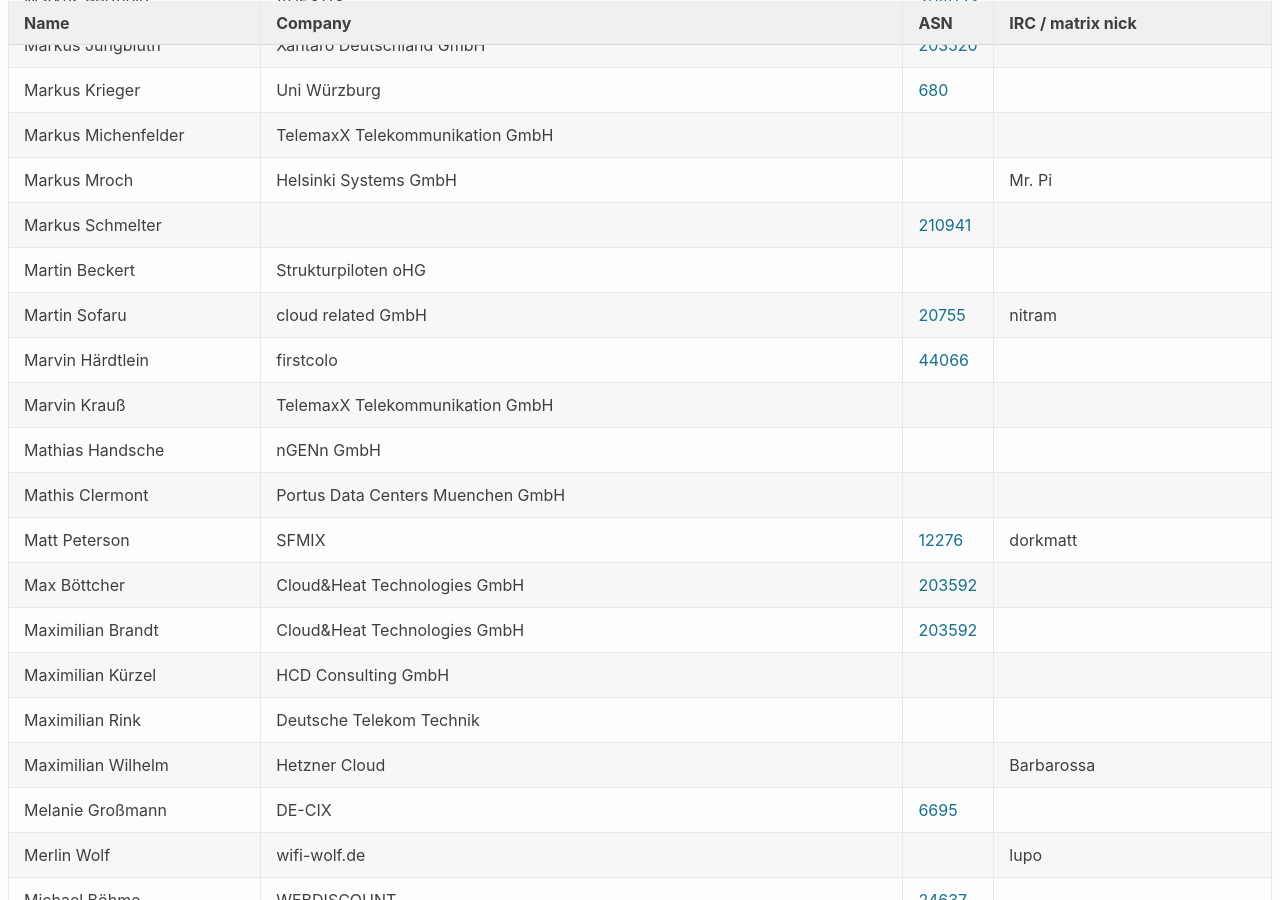
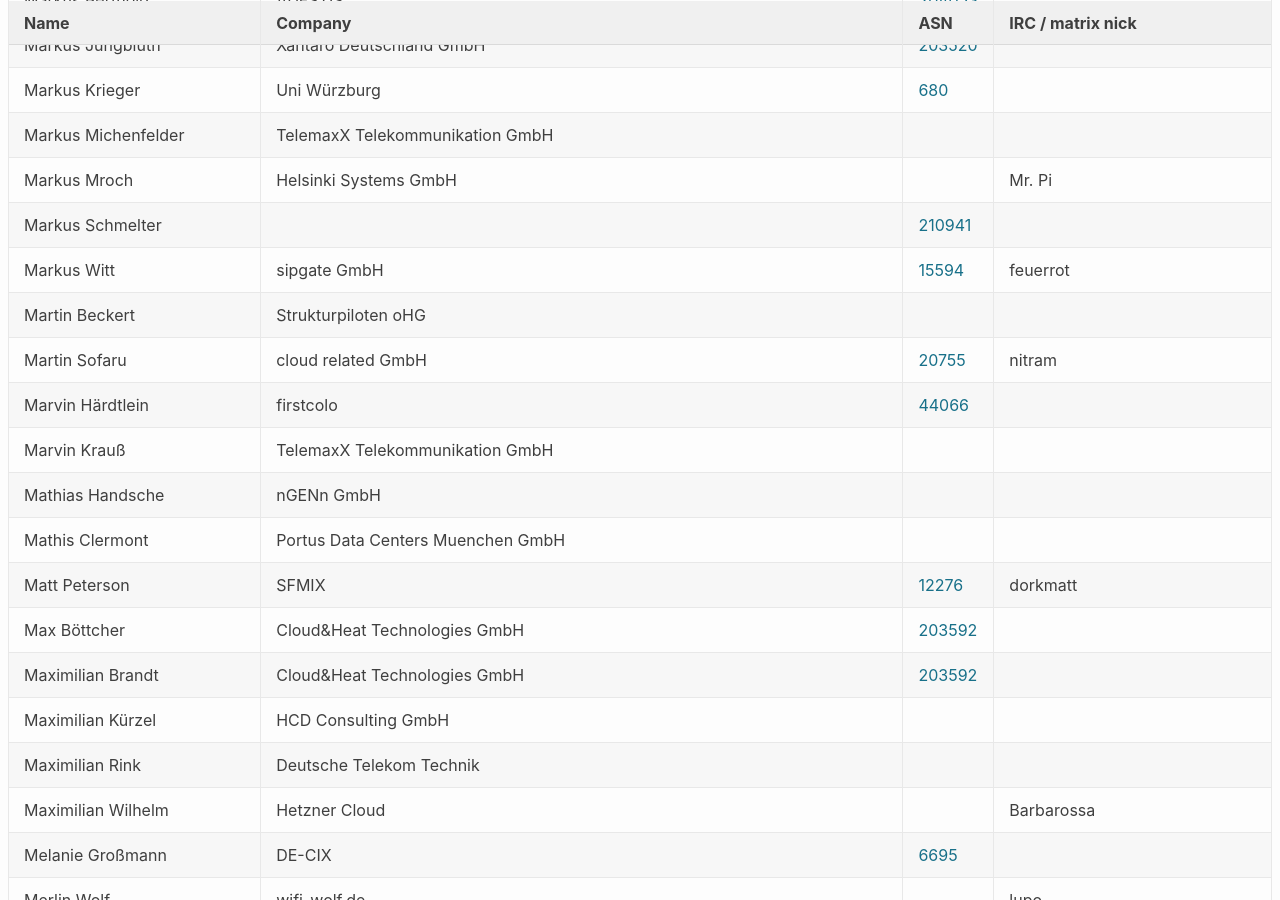
Before and after one commit to denog/pretix-attendeelist, a Jekyll site: the page built from denog17/index.markdown, in a window 1280 px wide and 900 px high, scrolled down 7759 px. Built offline with Jekyll 4.4.1, drawn with Linux system fonts in a browser that asks for light colours.

Commit message:
Latest data: Thu Jul 17 13:02:47 UTC 2025

```diff
--- a/_data/attendees_denog17_onsite.json
+++ b/_data/attendees_denog17_onsite.json
@@ -1044,6 +1044,12 @@
     "asn": "210941"
   },
   {
+    "name": "Markus Witt",
+    "company": "sipgate GmbH",
+    "irc": "feuerrot",
+    "asn": "15594"
+  },
+  {
     "name": "Martin Beckert",
     "company": "Strukturpiloten oHG",
     "irc": null,
```
